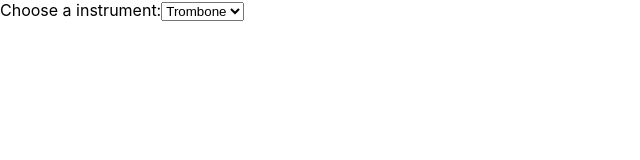
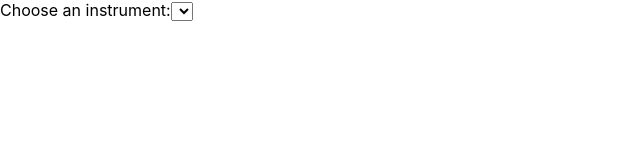
Before and after one commit to DirkCoding/Vst-Search, a React (Create React App) app: page / in a window 1280 px wide. Shown: the top 160 px of the page, without its empty margins (0-640 px from the left). Built offline with nearby package versions, Linux system fonts and the light colour scheme.

Commit message:
Add map section-not working

```diff
--- a/src/components/DropdownInstruments.js
+++ b/src/components/DropdownInstruments.js
@@ -1,17 +1,16 @@
 import React, { Component } from 'react'
 import styled from 'styled-components'
-import libraryData from '../resources/library-data'
+import libraryData from '../resources/library-data.json'
 import { array } from '@storybook/addon-knobs'
 
 class DropdownInstruments extends React.Component {
-  instruments = ['Trombone', 'Horn', 'Trumpet']
   render() {
     return (
       <div>
-        <label for="Instrument Select">Choose a instrument:</label>
+        <label for="Instrument Select">Choose an instrument:</label>
         <select>
-          {this.instruments.map(instrument => (
-            <option>{instrument}</option>
+          {libraryData.map(instrument => (
+            <option>{instrument.sections.map}</option>
           ))}
         </select>
       </div>
--- a/src/resources/library-data.json
+++ b/src/resources/library-data.json
@@ -1,11 +1,20 @@
 [
   {
-    "Title": "Berlin Brass",
-    "Company": "Orchestral Tools",
-    "Image": "http://www.orchestraltools.com/libraries/berlin_brass_files/stacks_image_93.png",
-    "Url": "www.orchestraltools.com",
-    "Ensemble-Patch": "No",
-    "Price": "799€ + Vat",
-    "Sections": ["Trombones", "Trumpets", "Horns", "Tuba"]
+    "title": "Berlin Brass",
+    "company": "Orchestral Tools",
+    "image": "http://www.orchestraltools.com/libraries/berlin_brass_files/stacks_image_93.png",
+    "url": "www.orchestraltools.com",
+    "ensemble-patch": "No",
+    "price": "799€ + Vat",
+    "sections": ["Trombones ,", "Trumpets", "Horns", "Tuba"]
+  },
+  {
+    "title": "Spitfire Symphonic Brass",
+    "company": "Spitfire Audio",
+    "image": "https://d1t3zg51rvnesz.cloudfront.net/p/images/cms2/331/smc0214_portrait_catview.jpg",
+    "company Url": "www.spitfireaudio.com",
+    "ensemble Patch": "No",
+    "price": "699 Euro incl. Vat",
+    "sections": ["Trombones", "Trumpets", "Horns", "Tuba", "Cimbassi"]
   }
 ]
```
